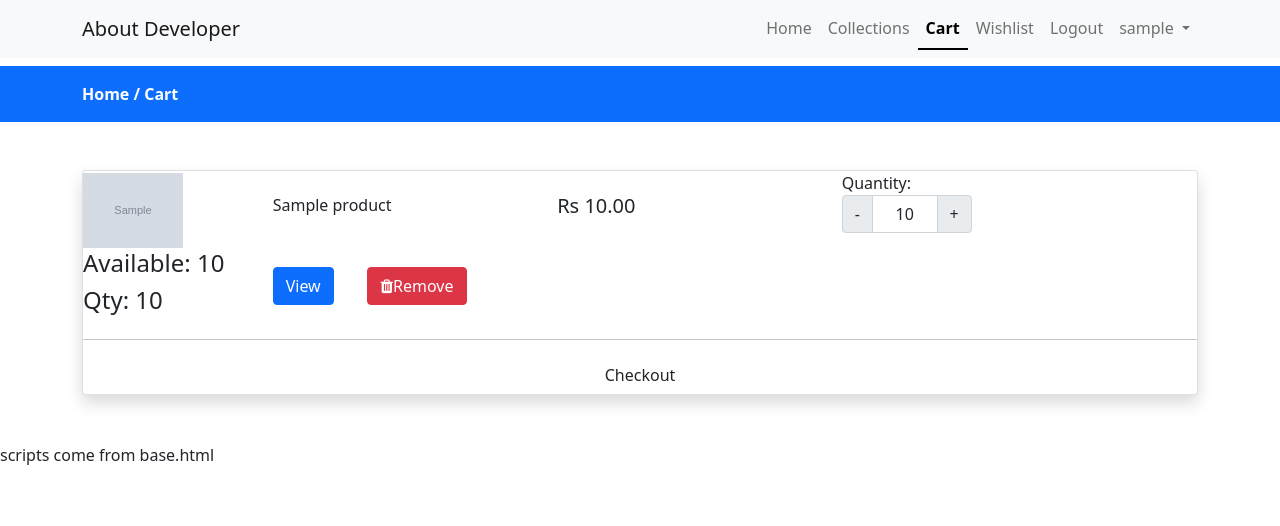
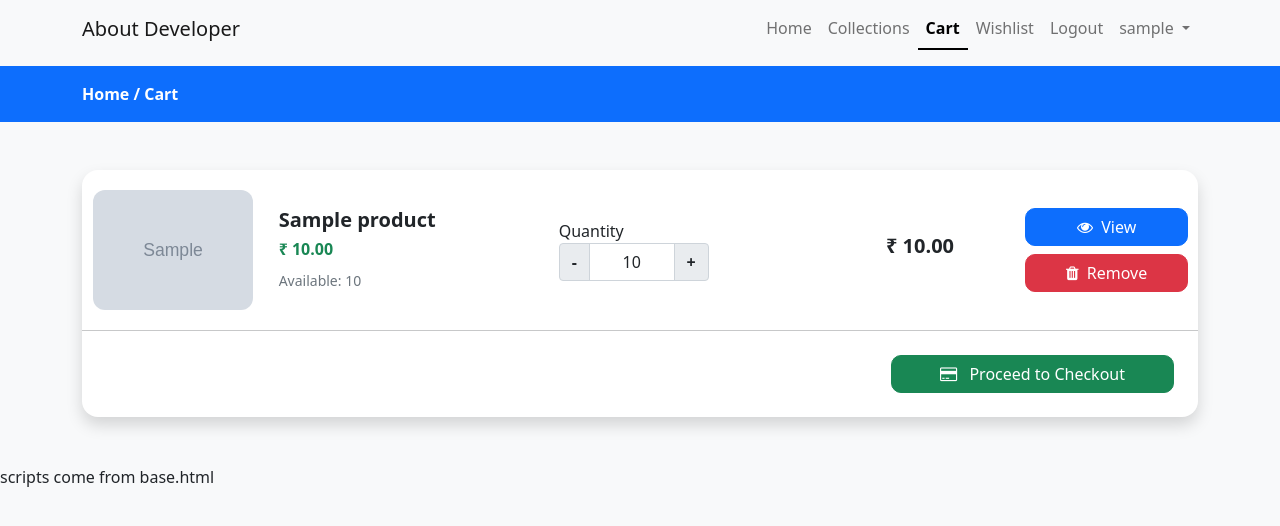
Before and after one commit to sajjadali-fullstack/genz-kart, a Django app: page /cart/ in a window 1280 px wide. Shown: the top 526 px of the page. Run offline with Django 5.2, Linux system fonts and the light colour scheme; a user stored in the database is signed in; tables that the repository leaves empty hold one stand-in row (values such as "Sample post"); grey boxes marked "Sample" are stand-in pictures; parts of the project's set-up code (start-up, migrations or seed data) failed here and were passed over; some libraries are stand-ins or nearby versions.

Commit message:
feat: Improment UI

```diff
--- a/ecommerce/store/templates/store/cart.html
+++ b/ecommerce/store/templates/store/cart.html
@@ -1,153 +1,262 @@
 {% extends 'store/layouts/base.html' %}
 
-
-
-<!-- Title Block -->
 {% block titleBlock %}
-<title>Cart | Part</title>
+<title>Cart | GenZKart</title>
 {% endblock titleBlock %}
 
-<!-- Style Block -->
 {% block styleBlock %}
 <style>
-    /* Desktop par hover effect dene ke liye */
-    .card:hover {
-        transform: translateY(-5px);
-        box-shadow: 0 10px 20px rgba(0, 0, 0, 0.1) !important;
+    body {
+        background: #f8f9fa;
     }
 
-    /* Mobile par button aur text size handle karne ke liye */
-    @media (max-width: 576px) {
-        .card-title {
-            font-size: 0.8rem !important;
+    .cartdata {
+        border: none;
+        border-radius: 16px;
+        overflow: hidden;
+    }
+
+    .product_data {
+        padding: 20px 10px;
+        transition: .3s ease;
+    }
+
+    .product_data:hover {
+        background: #f8f9fa;
+    }
+
+    .product_data img {
+        max-height: 120px;
+        border-radius: 12px;
+        transition: .3s;
+    }
+
+    .product_data:hover img {
+        transform: scale(1.05);
+    }
+
+    .qty-box {
+        max-width: 150px;
+    }
+
+    .input-group-text {
+        cursor: pointer;
+        user-select: none;
+        font-weight: bold;
+    }
+
+    .btn {
+        border-radius: 10px;
+    }
+
+    @media (max-width:768px) {
+
+        .product_data {
+            text-align: center;
         }
 
-        .btn-sm {
-            padding: 5px 2px;
-            font-size: 0.7rem !important;
+        .qty-box {
+            margin: auto;
         }
-    }
 
-    /* Mobile ke upar wala tag */
-    .product-viewtag {
-        position: absolute;
-        /* Image ke upar lane ke liye */
-        top: 10px;
-        /* Thoda upar se gap */
-        left: 10px;
-        /* Thoda left se gap */
-        z-index: 10;
-        /* Taaki image ke niche na dabe */
-        padding: 5px 10px;
-        /* Badge ka size thoda bada dikhe */
-        font-size: 14px;
-    }
+        .product_data img {
+            margin-bottom: 15px;
+        }
 
-    @media (max-width: 576px) {
-        .product-viewtag {
-            font-size: 12px;
-            padding: 3px 7px;
-            top: 5px;
-            left: 5px;
+        .action-buttons {
+            display: flex;
+            flex-direction: column;
+            gap: 10px;
+        }
+
+        .action-buttons .btn {
+            width: 100%;
         }
     }
 </style>
 {% endblock styleBlock %}
 
-<!-- Content Block -->
 {% block contentBlock %}
 
 <div class="py-3 bg-primary">
     <div class="container">
-        <a href="{%  url 'home' %}" class="text-white text-decoration-none fw-bold">Home / </a>
-        <a href="{%  url 'view_cart' %}" class="text-white text-decoration-none fw-bold">Cart </a>
+        <a href="{% url 'home' %}" class="text-white text-decoration-none fw-bold">
+            Home /
+        </a>
 
-
+        <span class="text-white fw-bold">
+            Cart
+        </span>
     </div>
-
 </div>
-
-
 
 <div class="py-5">
     <div class="container">
+
         <div class="row">
-            <div class="col-md-12">
+            <div class="col-lg-12">
+
                 <div class="card shadow cartdata">
 
-                    <!-- if user has any product in his cart -->
                     {% if cart %}
+
                     {% for item in cart %}
-                    <div class="row product_data">
 
-                        <div class="col-md-2 my-auto">
-                            <img src="{{ item.product.product_image.url }}" alt="Image" width="100px">
+                    <div class="row product_data align-items-center">
+
+                        <!-- Image -->
+                        <div class="col-12 col-md-2 text-center mb-3 mb-md-0">
+
+                            <img src="{{ item.product.product_image.url }}"
+                                 class="img-fluid"
+                                 alt="{{ item.product.name }}">
+
                         </div>
 
-                        <!-- Product Name -->
-                        <div class="col-md-3 my-auto">
-                            <h6>{{ item.product.name }}</h6>
+                        <!-- Product -->
+                        <div class="col-12 col-md-3 text-center text-md-start">
+
+                            <h5 class="fw-bold text-break">
+                                {{ item.product.name }}
+                            </h5>
+
+                            <h6 class="text-success fw-bold">
+                                ₹ {{ item.product.selling_price|stringformat:".2f" }}
+                            </h6>
+
+                            <small class="text-muted">
+                                Available: {{ item.product.quantity }}
+                            </small>
+
                         </div>
 
-                        <!-- Product Price -->
-                        <div class="col-md-3 my-auto">
-                            <h5>Rs {{ item.product.selling_price|stringformat:".2f" }}</h5>
-                        </div>
+                        <!-- Quantity -->
+                        <div class="col-12 col-md-3 mt-3 mt-md-0">
 
-                        <!-- Product Quantity -->
-                        <div class="col-md-3 my-auto">
-                            <input type="hidden" class="prod_id" value="{{ item.product.id }}">
+                            <input type="hidden"
+                                   class="prod_id"
+                                   value="{{ item.product.id }}">
+
                             {% csrf_token %}
 
                             {% if item.product.quantity >= item.product_qty %}
-                            <label>Quantity:</label>
-                            <div class="input-group text-center mb-3" style="width: 130px;">
-                                <button class="input-group-text changeQuantity decrement-btn">-</button>
-                                <input type="text" class="form-control text-center qty-input"
-                                    value="{{ item.product_qty }}">
-                                <button class="input-group-text changeQuantity increment-btn">+</button>
+
+                            <label class="fw-semibold">
+                                Quantity
+                            </label>
+
+                            <div class="input-group qty-box">
+
+                                <button class="input-group-text decrement-btn changeQuantity">
+                                    -
+                                </button>
+
+                                <input type="text"
+                                       class="form-control text-center qty-input"
+                                       value="{{ item.product_qty }}">
+
+                                <button class="input-group-text increment-btn changeQuantity">
+                                    +
+                                </button>
+
                             </div>
+
                             {% else %}
-                            <h5>Out of Stock</h5>
+
+                            <span class="badge bg-danger">
+                                Out of Stock
+                            </span>
+
                             {% endif %}
+
                         </div>
 
+                        <!-- Total -->
+                        <div class="col-12 col-md-2 text-center mt-3 mt-md-0">
 
+                            <h5 class="fw-bold">
+                                ₹ {{ item.product.selling_price|stringformat:".2f" }}
+                            </h5>
 
-                        <div class="col-md-2 my-auto">
-                            <h4>Available: {{ item.product.quantity }}</h4>
-                            <h4>Qty: {{ item.product_qty }}</h4>
                         </div>
 
+                        <!-- Buttons -->
+                        <div class="col-12 col-md-2 mt-3 mt-md-0">
 
-                        <div class="col-md-1 my-auto">
-                            <a href="{% url 'product_details' item.product.category.slug item.product.slug %}"
-                                class="btn btn-primary">View</a>
-                        </div>
+                            <div class="action-buttons d-grid gap-2">
 
-                        <div class="col-md-2 my-auto">
-                            <button class="btn btn-danger delete-cart-item">
-                                <i class="fa fa-trash"></i>Remove</button>
+                                <a href="{% url 'product_details' item.product.category.slug item.product.slug %}"
+                                   class="btn btn-primary">
+
+                                    <i class="fa fa-eye me-1"></i>
+
+                                    View
+
+                                </a>
+
+                                <button class="btn btn-danger delete-cart-item">
+
+                                    <i class="fa fa-trash me-1"></i>
+
+                                    Remove
+
+                                </button>
+
+                            </div>
+
                         </div>
 
                     </div>
 
-                    <hr>
+                    <hr class="my-0">
+
                     {% endfor %}
 
-                    <a href="{% url 'checkout' %}" class="btn btn-outline-sucess">Checkout</a>
+                    <div class="p-4 text-end">
+
+                        <a href="{% url 'checkout' %}"
+                           class="btn btn-success px-5">
+
+                            <i class="fa fa-credit-card me-2"></i>
+
+                            Proceed to Checkout
+
+                        </a>
+
+                    </div>
 
                     {% else %}
-                    <h4>Your Cart is Empty</h4>
+
+                    <div class="text-center py-5">
+
+                        <i class="fa fa-shopping-cart text-secondary mb-3"
+                           style="font-size:70px;"></i>
+
+                        <h3 class="fw-bold">
+                            Your Cart is Empty
+                        </h3>
+
+                        <p class="text-muted">
+                            Looks like you haven't added any products to your cart yet.
+                        </p>
+
+                        <a href="{% url 'collections' %}"
+                           class="btn btn-primary px-4">
+
+                            Continue Shopping
+
+                        </a>
+
+                    </div>
+
                     {% endif %}
+
                 </div>
 
             </div>
         </div>
+
     </div>
-</div>
-</div>
-</div>
 </div>
 
 {% endblock contentBlock %}
```
